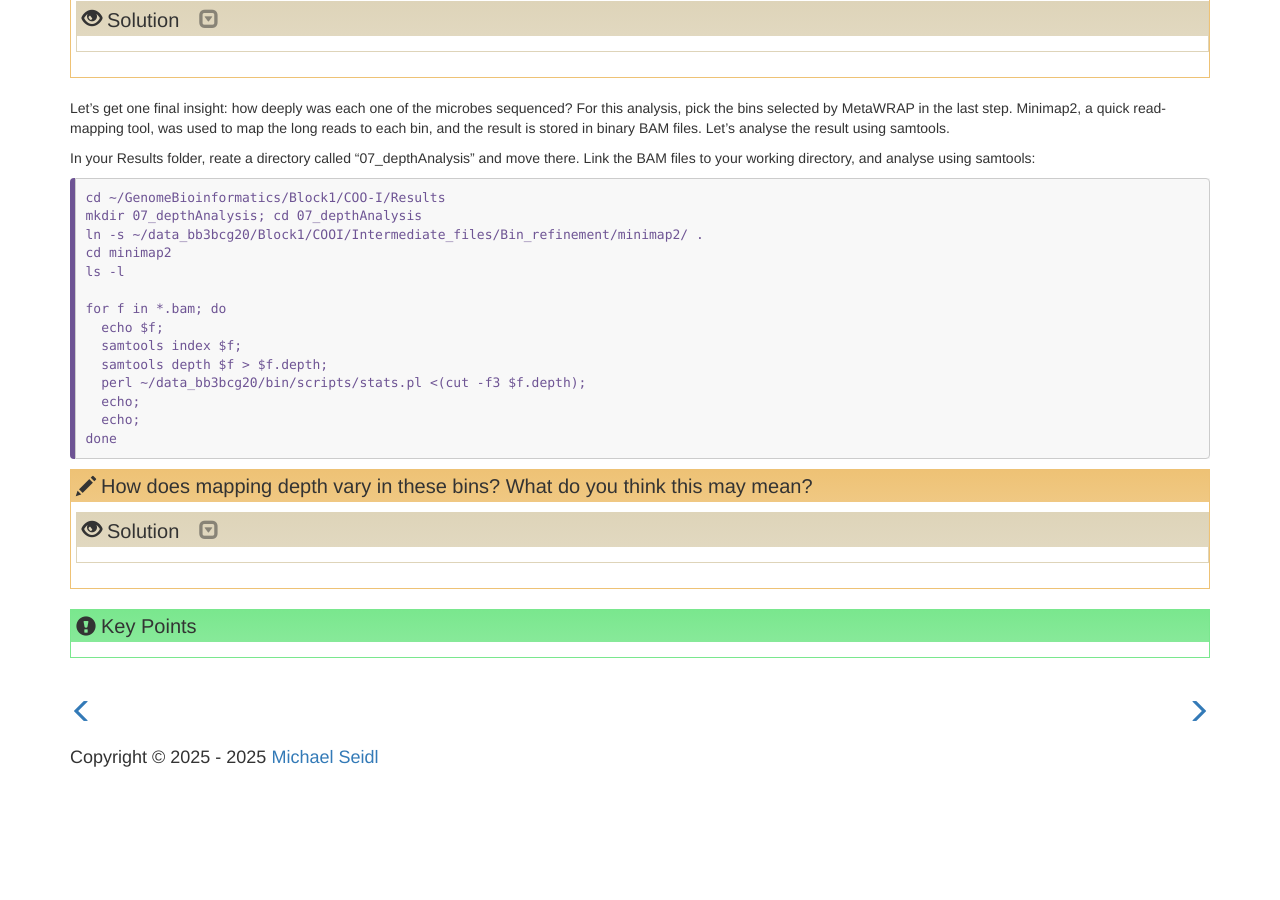
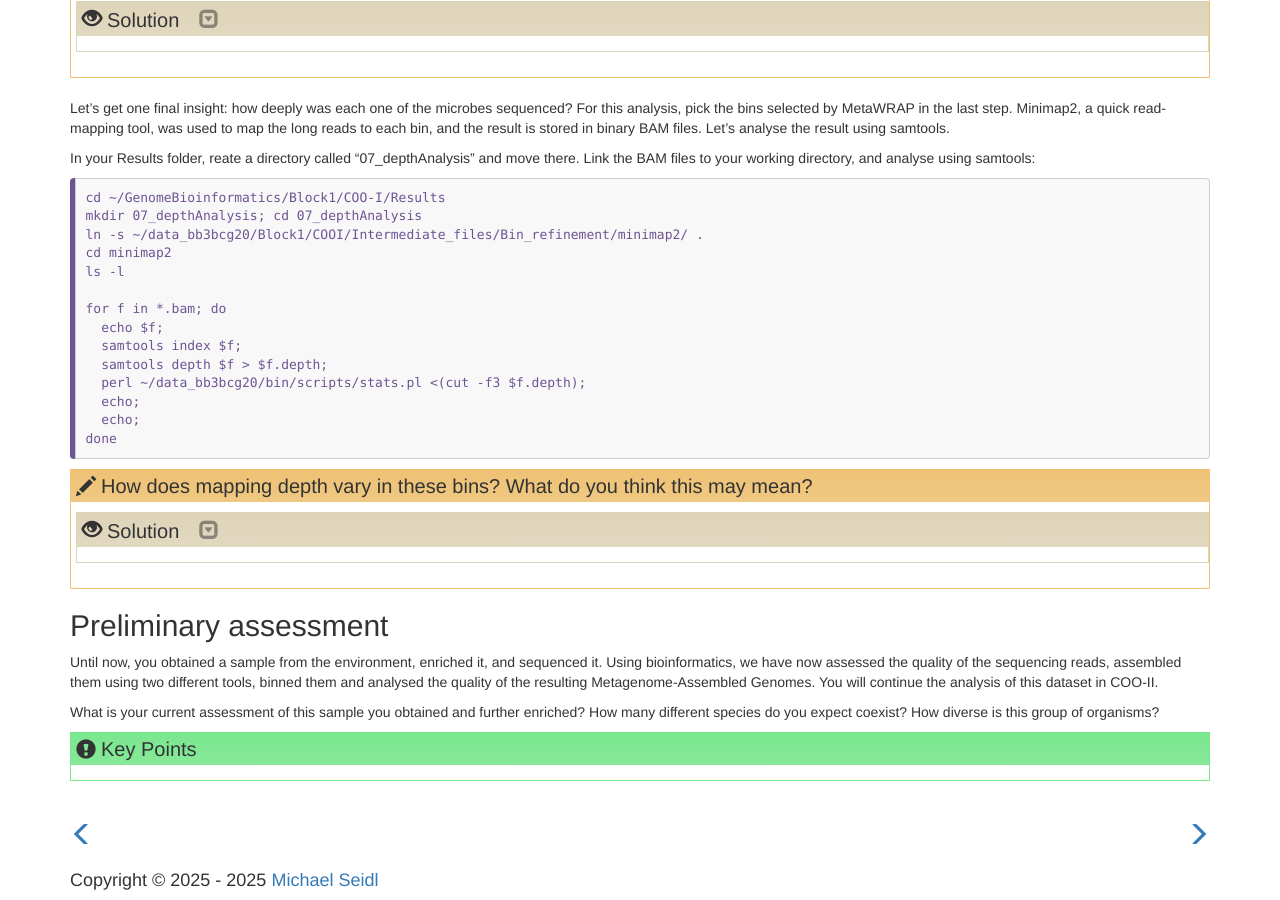
Before and after one commit to TeamMGE/GenomeBioinformaticsCourse, a Jekyll site: the page built from _episodes/14-COOI.md, in a window 1280 px wide and 900 px high, scrolled down 1546 px. Built offline with Jekyll 4.4.1, drawn with Linux system fonts in a browser that asks for light colours; before the commit the page ends 2323 px from its top, so only the background shows below that.

Commit message:
Update 14-COOI.md

```diff
--- a/_episodes/14-COOI.md
+++ b/_episodes/14-COOI.md
@@ -129,3 +129,10 @@ done
 >>
 > {: .solution}
 {: .challenge}
+
+
+## Preliminary assessment
+
+Until now, you obtained a sample from the environment, enriched it, and sequenced it. Using bioinformatics, we have now assessed the quality of the sequencing reads, assembled them using two different tools, binned them and analysed the quality of the resulting Metagenome-Assembled Genomes. You will continue the analysis of this dataset in COO-II.
+
+What is your current assessment of this sample you obtained and further enriched? How many different species do you expect coexist? How diverse is this group of organisms?
```
